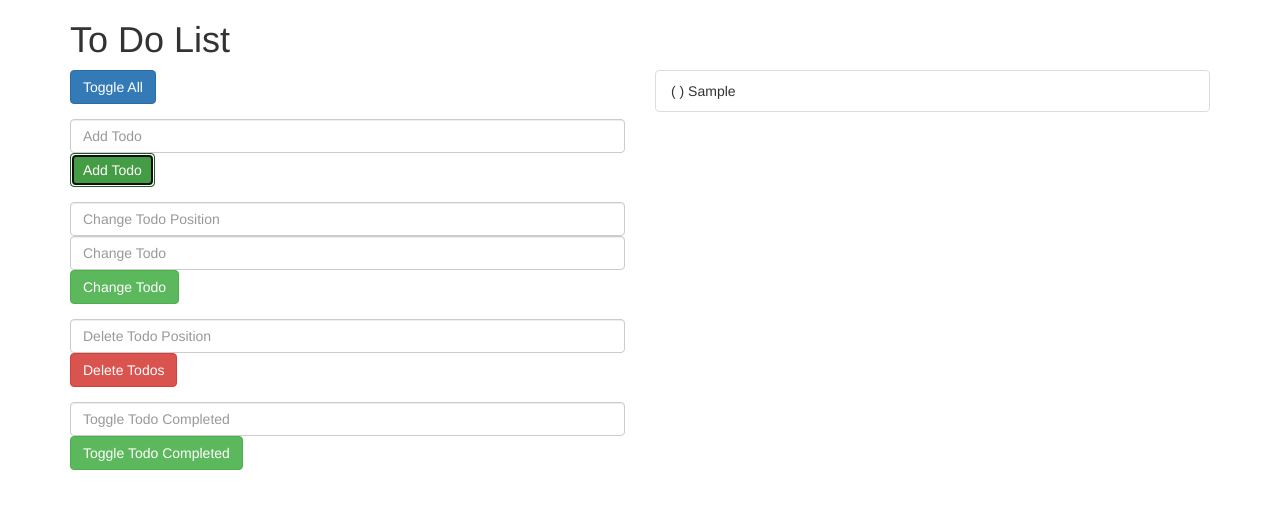
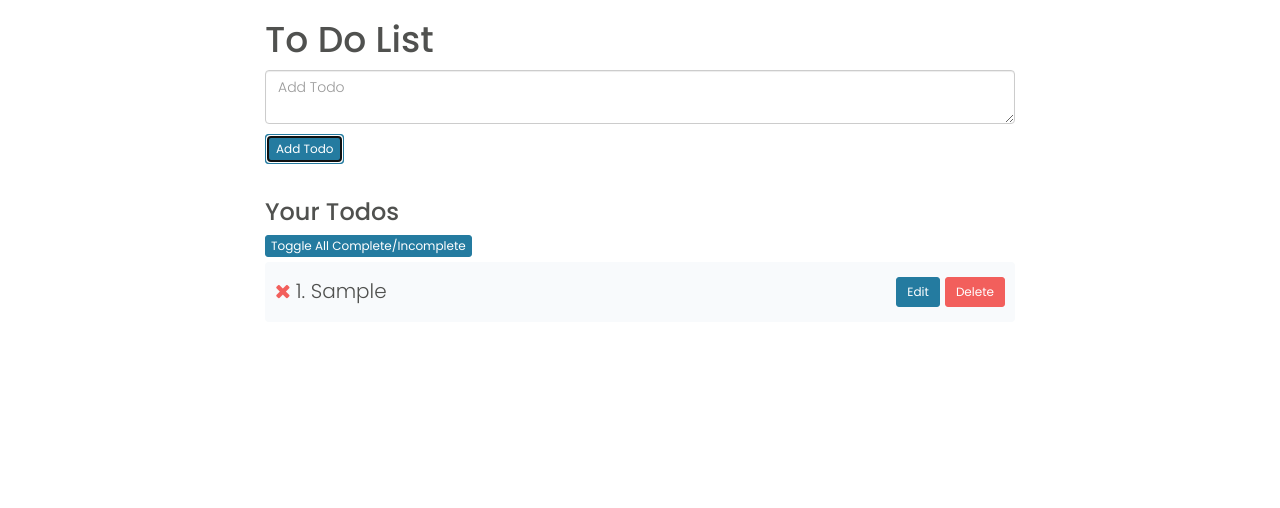
Before and after one commit to sjfortin/todo-list, a plain HTML site: page index.html in a window 1280 px wide. Both pictures are taken after typing "Sample" into the empty fields and a click on the button "Add Todo". Drawn offline with nearby package versions, Linux system fonts and the light colour scheme.

Commit message:
Features added: Edit, Delete, Toggle Completed. CSS Updated

```diff
--- a/css/style.css
+++ b/css/style.css
@@ -0,0 +1,100 @@
+body {
+  font-family: 'Poppins', sans-serif;
+  font-size: 20px;
+  font-weight: 300;
+  color: #50514F;
+}
+
+.addTodoBtn {
+  margin-top: 10px;
+}
+
+.todoItem {
+  padding: 15px 10px;
+  overflow: hidden;
+  border-radius: 4px;
+  margin: 5px 0;
+}
+
+.todoItem:nth-child(odd) {
+  background: #f8fafc;
+}
+
+.todoItem:nth-child(even) {
+  background: #e9f1f5;
+}
+
+.todoItem button {
+  margin-left: 5px;
+  float: right;
+}
+
+span.addedTodo {
+    float: left;
+}
+
+.toggleAll {
+  margin-top: 10px;
+  display: none;
+}
+
+#editForm {
+  font-weight: 500;
+  font-size: 18px;
+  margin: 10px 0;
+}
+
+.markedCompleteButton {
+  cursor: pointer;
+    margin-right: 5px;
+}
+
+.markedComplete:before {
+  font-family: FontAwesome;
+  content: "\f00c";
+  color: #70C1B3;
+}
+
+.markedComplete:hover:before {
+  color: #059cbf;
+}
+
+.markedIncomplete:before {
+  font-family: FontAwesome;
+  content: "\f00d";
+  color: #F25F5C;
+}
+
+.markedIncomplete:hover:before {
+  color: #c61917;
+}
+
+.btn-primary, .btn-primary:focus {
+  background-color: #247BA0;
+    border-color: #247BA0;
+}
+
+.btn-primary:hover {
+    background-color: #059cbf;
+    border-color: #059cbf;
+}
+
+.btn-danger, .btn-danger:focus {
+  background-color: #F25F5C;
+    border-color: #F25F5C;
+}
+
+.btn-danger:hover {
+    background-color: #c61917;
+    border-color: #c61917;
+}
+
+.btn-success, .btn-success:focus {
+  background-color: #70C1B3;
+    border-color: #70C1B3;
+}
+
+.btn-success:hover {
+    background-color: #d8b407;
+    border-color: #d8b407;
+}
--- a/index.html
+++ b/index.html
@@ -5,46 +5,36 @@
   <meta charset="utf-8">
   <title>To Do List</title>
   <link rel="stylesheet" href="https://maxcdn.bootstrapcdn.com/bootstrap/3.3.7/css/bootstrap.min.css" integrity="sha384-BVYiiSIFeK1dGmJRAkycuHAHRg32OmUcww7on3RYdg4Va+PmSTsz/K68vbdEjh4u" crossorigin="anonymous">
+  <link href="https://fonts.googleapis.com/css?family=Poppins:300,400,500,600" rel="stylesheet">
+  <link rel="stylesheet" href="https://maxcdn.bootstrapcdn.com/font-awesome/4.6.1/css/font-awesome.min.css">
   <link rel="stylesheet" href="css/style.css">
 </head>
 
 <body>
   <div class="container">
     <div class="row">
-      <div class="col-md-12">
+      <div class="col-md-8 col-md-offset-2">
         <h1>To Do List</h1>
       </div>
     </div>
     <div class="row">
-      <div class="col-md-6">
-        <div class="form-group">
-          <button class="btn btn-primary" onclick="handlers.toggleAll()">Toggle All</button>
-        </div>
-        <div class="form-group">
-          <input type="text" id="addTodoText" class="form-control" placeholder="Add Todo">
-          <button class="btn btn-success" onclick="handlers.addTodo()">Add Todo</button>
-        </div>
-        <div class="form-group">
-          <input type="number" id="changeTodoPosition" class="form-control" placeholder="Change Todo Position">
-          <input type="text" id="changeTodoText" class="form-control" placeholder="Change Todo">
-          <button class="btn btn-success" onclick="handlers.changeTodo()">Change Todo</button>
-        </div>
-        <div class="form-group">
-          <input type="number" id="deleteTodoPosition" class="form-control" placeholder="Delete Todo Position">
-          <button class="btn btn-danger" onclick="handlers.deleteTodo()">Delete Todos</button>
-        </div>
-        <div class="form-group">
-          <input type="number" id="toggleCompletedPosition" class="form-control" placeholder="Toggle Todo Completed">
-          <button class="btn btn-success" onclick="handlers.toggleCompleted()">Toggle Todo Completed</button>
+      <div class="col-md-8 col-md-offset-2">
+        <div class="form">
+          <div class="form-group">
+            <!-- <input type="textarea" id="addTodoText" class="form-control" placeholder="Add Todo"> -->
+            <textarea class="form-control" rows="2" id="addTodoText" placeholder="Add Todo"></textarea>
+            <button class="btn btn-primary btn-sm addTodoBtn" onclick="controllers.addTodo()">Add Todo</button>
+          </div>
         </div>
       </div>
-      <div class="col-md-6">
-        <ul class="list-group">
-        <ul>
+      <div class="col-md-8 col-md-offset-2">
+        <h3>Your Todos</h3>
+        <button id="toggleAll" class="btn btn-primary btn-xs toggleAll" onclick="controllers.toggleAll()">Toggle All Complete/Incomplete</button>
+        <div id="todoList"></div>
+        <div id="editForm"></div>
+        <div id="submitEditButtonDiv"></div>
       </div>
-    </div>
-  </div>
-  <script src="js/script.js" charset="utf-8"></script>
+      <script src="js/script.js" charset="utf-8"></script>
 </body>
 
 </html>
--- a/js/script.js
+++ b/js/script.js
@@ -1,4 +1,4 @@
-var todoList = {
+var model = {
   todos: [],
   addTodo: function(todoText) {
     this.todos.push({
@@ -20,75 +20,155 @@ var todoList = {
     var totalTodos = this.todos.length;
     var completedTodos = 0;
     // Get number of completed todos
-    for (i = 0; i < totalTodos; i++) {
-      if (this.todos[i].completed === true) {
+    this.todos.forEach(function(todo) {
+      if (todo.completed === true) {
         completedTodos++;
       }
-    }
-    // If everything is true, make everything false. Else, everything is true
-    if (totalTodos === completedTodos) {
-      for (i = 0; i < totalTodos; i++) {
-        this.todos[i].completed = false;
+    });
+    // If everything is true, make everything false. Else, make everything is true
+    this.todos.forEach(function(todo) {
+      if (completedTodos === totalTodos) {
+        todo.completed = false;
+      } else {
+        todo.completed = true;
       }
-    } else {
-      for (i = 0; i < totalTodos; i++) {
-        this.todos[i].completed = true;
-      }
-    }
+    })
   }
 };
 
-var handlers = {
+var controllers = {
   toggleAll: function() {
-    todoList.toggleAll();
+    model.toggleAll();
     view.displayTodos();
   },
   addTodo: function() {
     var addTodoText = document.getElementById('addTodoText');
-    todoList.addTodo(addTodoText.value);
-    addTodoText.value = '';
+    if(addTodoText.value.length === 0) {
+      alert('Your Todo is blank! Add something :)');
+    } else {
+      model.addTodo(addTodoText.value);
+      addTodoText.value = '';
+    }
+    if (model.todos.length > 0) {
+      document.getElementById('toggleAll').style.display = 'block';
+    }
     view.displayTodos();
   },
-  changeTodo: function() {
-    var changeTodoPosition = document.getElementById('changeTodoPosition');
-    var changeTodoText = document.getElementById('changeTodoText');
-    todoList.changeTodo(changeTodoPosition.valueAsNumber, changeTodoText.value);
-    changeTodoText.value = '';
-    changeTodoPosition.value = '';
+  changeTodo: function(position, todoText) {
+    if(changeTodoText.value.length === 0) {
+      alert('Your Todo is blank! Add something :)');
+    } else {
+      model.changeTodo(position, todoText);
+      view.displayTodos();
+    }
+  },
+  deleteTodo: function(position) {
+    model.deleteTodo(position);
     view.displayTodos();
+    if (model.todos.length === 0) {
+      document.getElementById('toggleAll').style.display = 'none';
+    }
   },
-  deleteTodo: function() {
-    var deleteTodoPosition = document.getElementById('deleteTodoPosition');
-    todoList.deleteTodo(deleteTodoPosition.valueAsNumber);
-    deleteTodoPosition.value = '';
-    view.displayTodos();
-  },
-  toggleCompleted: function() {
-    var toggleCompletedPosition = document.getElementById('toggleCompletedPosition');
-    todoList.toggleCompleted(toggleCompletedPosition.valueAsNumber);
-    toggleCompletedPosition.value = '';
+  toggleCompleted: function(position) {
+    model.toggleCompleted(position);
     view.displayTodos();
   }
 };
 
 var view = {
   displayTodos: function() {
-    var todosUl = document.querySelector('ul');
-    todosUl.innerHTML = '';
-    for (var i = 0; i < todoList.todos.length; i++) {
-      var todoLi = document.createElement('li');
-      todoLi.setAttribute('class', 'list-group-item');
-      var todo = todoList.todos[i];
-      var todoTextWithCompletion = '';
+    var todosDiv = document.getElementById('todoList');
+    todosDiv.innerHTML = '';
+    model.todos.forEach(function(todo, position) {
+      var todoItem = document.createElement('div');
+      var addedTodo = document.createElement('span');
+      var markedComplete = document.createElement('span');
+      var addedTodoText = document.createElement('span');
+      var todoNumber = document.createElement('span');
+      addedTodo.className = 'addedTodo';
+      addedTodo.id = position;
+      addedTodoText.className = 'addedTodoText';
+      todoNumber.textContent = position + 1 + '. ';
 
       if (todo.completed === true) {
-        todoTextWithCompletion = '(x) ' + todo.todoText;
+        addedTodo.insertBefore(markedComplete, this.addedTodo);
+        addedTodo.insertBefore(addedTodoText, this.addedTodo);
+        addedTodoText.textContent = todo.todoText;
+        markedComplete.className = "markedComplete markedCompleteButton";
       } else {
-        todoTextWithCompletion = '( ) ' + todo.todoText;
+        addedTodo.insertBefore(markedComplete, this.addedTodo);
+        addedTodo.insertBefore(todoNumber, this.addedTodo);
+        addedTodo.insertBefore(addedTodoText, this.addedTodo);
+        addedTodoText.textContent = todo.todoText;
+        markedComplete.className = "markedIncomplete markedCompleteButton";
       }
+      todosDiv.appendChild(todoItem);
+      todoItem.id = position;
+      todoItem.className = 'todoItem';
+      todoItem.insertBefore(addedTodo, this.todoItem);
+      todoItem.insertBefore(this.createDeleteButton(), this.todoItem);
+      todoItem.insertBefore(this.createEditButton(), this.todoItem);
+    }, this);
+  },
+  createDeleteButton: function() {
+    var deleteButton = document.createElement('button');
+    deleteButton.textContent = 'Delete';
+    deleteButton.className = 'deleteButton btn btn-sm btn-danger';
+    return deleteButton;
+  },
+  createEditButton: function() {
+    var editButton = document.createElement('button');
+    editButton.textContent = 'Edit';
+    editButton.className = 'editButton btn btn-sm btn-primary';
+    return editButton;
+  },
+  submitEditButton: function() {
+    var submitEditButton = document.createElement('button');
+    submitEditButton.textContent = 'Change Todo';
+    submitEditButton.className = 'submitEditButton btn btn-sm btn-primary';
+    return submitEditButton;
+  },
+  setUpEventListeners: function() {
+    var todoList = document.getElementById('todoList');
+    var todoListId = '';
+    var submitEditButtonDiv = document.getElementById('submitEditButtonDiv');
+    var editInput = document.createElement('input');
+    var editForm = document.getElementById('editForm');
 
-      todoLi.textContent = todoTextWithCompletion;
-      todosUl.appendChild(todoLi);
-    }
+    todoList.addEventListener('click', function(event) {
+      var elementClicked = event.target;
+      todoListId = parseInt(elementClicked.parentNode.id);
+      todoListNumber = todoListId + 1;
+      if (elementClicked.classList.contains('markedCompleteButton')) {
+        controllers.toggleCompleted(parseInt(elementClicked.parentNode.id));
+      }
+      if (elementClicked.classList.contains('deleteButton')) {
+        controllers.deleteTodo(parseInt(elementClicked.parentNode.id));
+        editForm.textContent = '';
+        submitEditButtonDiv.textContent = '';
+      }
+      if (elementClicked.classList.contains('editButton')) {
+        submitEditButtonDiv.textContent = '';
+        editForm.textContent = "Edit #" + todoListNumber;
+        editInput.type = 'text';
+        editInput.id = 'changeTodoText';
+        editInput.placeholder = 'Change Todo Here';
+        editInput.className = 'form-control';
+        editInput.value = '';
+        editForm.appendChild(editInput);
+        submitEditButtonDiv.appendChild(view.submitEditButton());
+      }
+    });
+    submitEditButtonDiv.addEventListener('click', function(event) {
+      var submitClicked = event.target;
+      if (submitClicked.classList.contains('submitEditButton')) {
+        controllers.changeTodo(todoListId, document.getElementById('changeTodoText').value);
+        editForm.textContent = '';
+        submitEditButtonDiv.textContent = '';
+      }
+    });
   }
 };
+
+
+view.setUpEventListeners();
```
Also changed, not shown: 1 other file.
